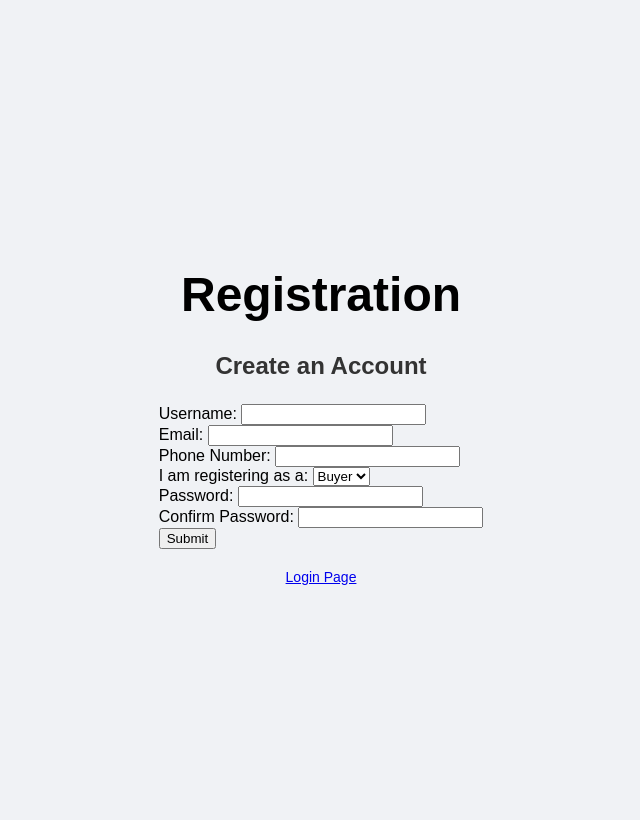
After one commit to PurpleBubbles/e-commerce-website, a PHP site: page /registration.html in a window 1280 px wide. The commit adds this page. Shown: the whole page, without its empty margins (319-959 px from the left). Run offline with PHP 8.4, Linux system fonts and the light colour scheme.

```diff
--- /dev/null
+++ b/login/login.php
@@ -0,0 +1 @@
+<?php
--- /dev/null
+++ b/registration/registration.html
@@ -0,0 +1,138 @@
+<!--creation of html registration page -->
+<!DOCTYPE html>
+<html lang="en">
+<head>
+    <meta charset="UTF-8">
+    <meta name="viewport" content="width=device-width, initial-scale=1.0">
+    <title>Registration</title>
+    <style>
+        /* General page styling */
+        body {
+            font-family: 'Arial', sans-serif;
+            background-color: #f0f2f5;
+            display: flex;
+            flex-direction: column;
+            justify-content: center;
+            align-items: center;
+            height: 100vh;
+            margin: 10px;
+        }
+
+        /* Form container card */
+        container {
+            background: white;
+            padding: 40px;
+            border-radius: 8px;
+            box-shadow: 0 4px 12px rgba(0, 0, 0, 0.1);
+            width: 100%;
+            max-width: 400px;
+        }
+
+        h1 {
+            font-size: 3rem;
+            text-align: center;
+            margin-bottom: 10px;
+        }
+
+        h2 {
+            text-align: center;
+            color: #333;
+            margin-bottom: 24px;
+        }
+
+        form{
+            display: flow;
+            align-items: center;
+            justify-content: center;
+            flex-direction: column;
+
+        }
+
+        /* Button styling with hover effect */
+        btn {
+            width: 100%;
+            padding: 12px;
+            background-color: #04AA6D;
+            text-align: center;
+            justify-content: center;
+            color: white;
+            border: none;
+            border-radius: 4px;
+            cursor: pointer;
+            font-size: 16px;
+            transition: background-color 0.3s ease;
+        }
+
+        btn:hover {
+            background-color: #038d5a;
+        }
+
+        /* Footer links */
+        .footer-links {
+            margin-top: 20px;
+            text-align: center;
+            font-size: 14px;
+        }
+
+        .footer-links a {
+            color: #007bff;
+            text-decoration: none;
+        }
+
+        .footer-links span {
+            display: block;
+            margin-top: 10px;
+        }
+
+    </style>
+</head>
+
+<body>
+
+<h1>Registration</h1>
+
+<div class="card">
+    <div class="container">
+        <h2>Create an Account</h2>
+        <form id="registration" action="registration.php" method="POST">
+            <div>
+                <label for="userName">Username: </label>
+                <input type="text" id="userName" name="userName" required>
+            </div>
+
+            <div>
+                <label for="email">Email: </label>
+                <input type="email" id="email" name="email" required>
+            </div>
+
+            <div>
+                <label for="phoneNumber">Phone Number: </label>
+                <input type="tel" id="phoneNumber" name="phoneNumber" required>
+            </div>
+
+            <div>
+                <label for="role">I am registering as a: </label>
+                <select id="role" name="role">
+                    <option value="buyer">Buyer</option>
+                    <option value="seller">Seller</option>
+                </select>
+            </div>
+
+            <div>
+                <label for="password">Password: </label>
+                <input type="password" id="password" name="password" required>
+            </div>
+
+            <div>
+                <label for="confirmPassword">Confirm Password: </label>
+                <input type="password" id="confirmPassword" name="confirmPassword" required>
+            </div>
+
+            <button type="submit">Submit</button>
+        </form>
+    </div>
+</div>
+
+<a href="/login/login.html" class="footer-links">Login Page</a>
+
+</body>
```
Also changed, not shown: login/login.html (added, +109 -0 lines), registration/registration.php (+3 -65 lines).
